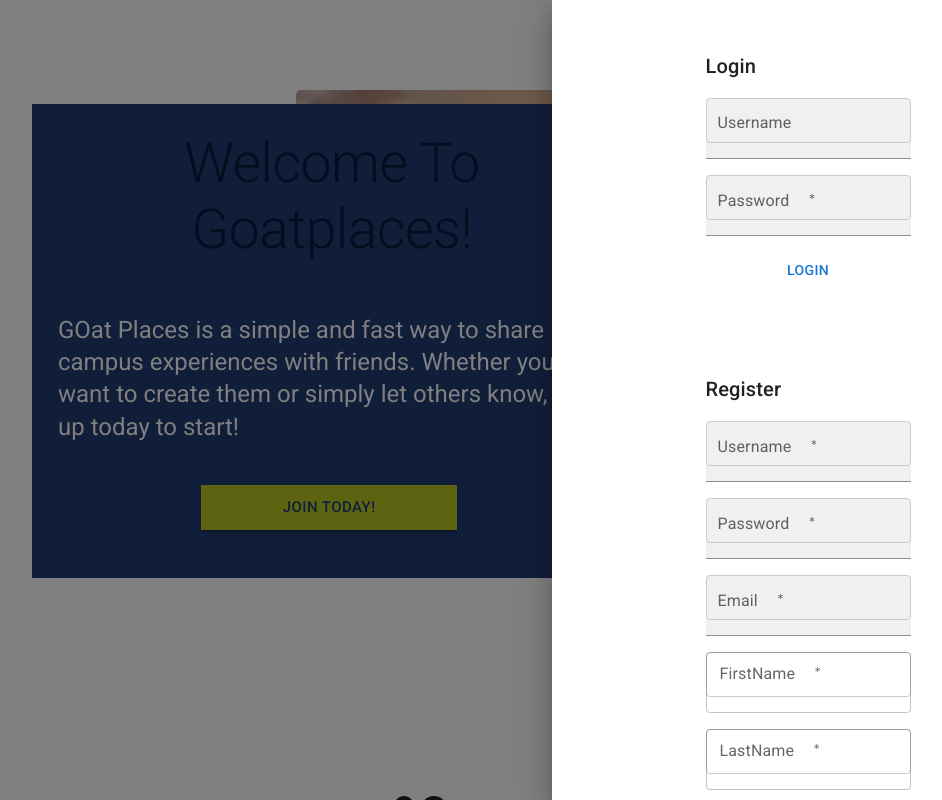
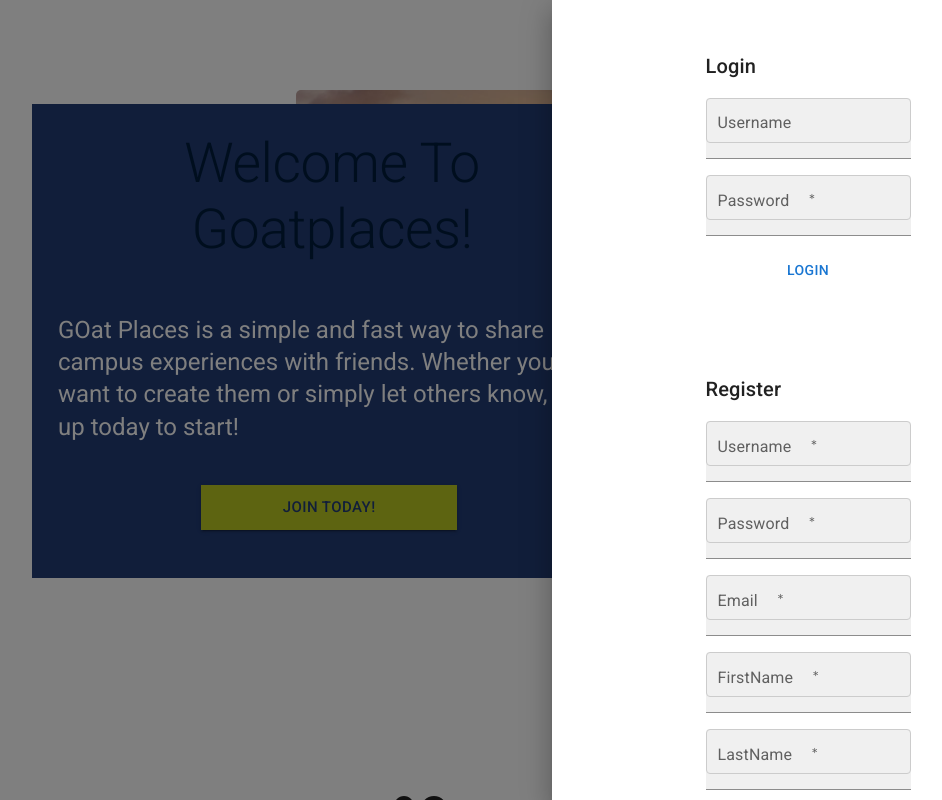
Before and after one commit to Jolvera2001/goatApp, a React (Vite) app in the folder goatappclient/: page / in a window 1280 px wide. Both pictures are taken after a click on the button "LOGIN/REGISTER". Shown: the top 800 px of the page, without its empty margins (216-1158 px from the left). Built offline with nearby package versions, Linux system fonts and the light colour scheme.

Commit message:
delted unnessesry file

```diff
--- a/goatappclient/src/pages/LandingPageRedone.jsx
+++ b/goatappclient/src/pages/LandingPageRedone.jsx
@@ -319,7 +319,7 @@ export default function ButtonUsage() {
                                 size='small'
                                 value={registerData.firstnameRegister}
                                 onChange={handleRegisterChange}
-                                variant="outlined">
+                                variant="filled">
 
                             </TextField>
                             <TextField
@@ -329,7 +329,7 @@ export default function ButtonUsage() {
                                 size='small'
                                 value={registerData.lastnameRegister}
                                 onChange={handleRegisterChange}
-                                variant="outlined">
+                                variant="filled">
 
                             </TextField>
                             <Button onClick={handleRegisterSubmit}>Register</Button>
```
Also changed, not shown: 1 other file (tests, documents, lock files or other folders).
